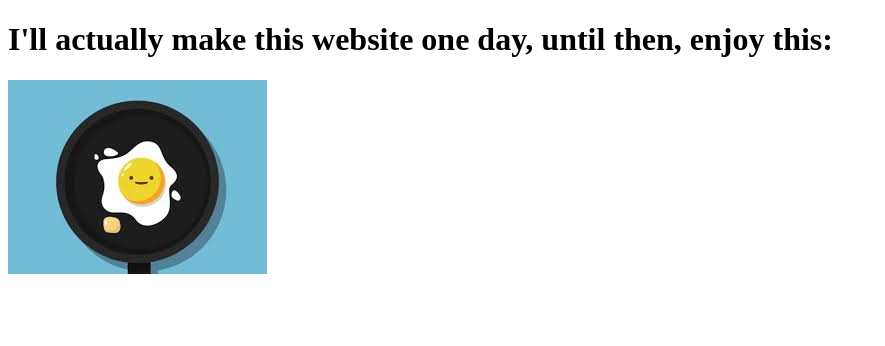
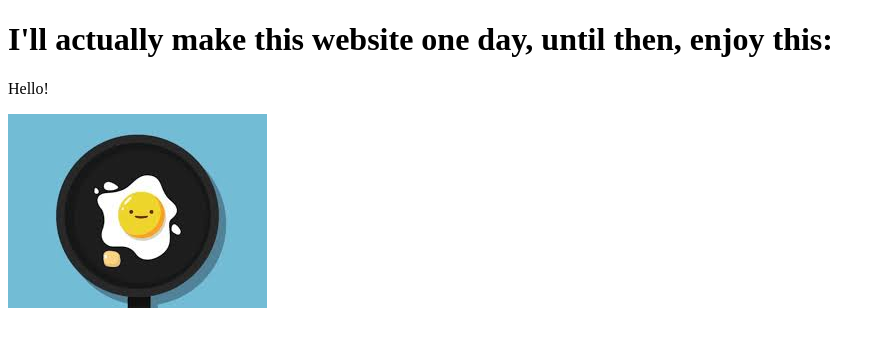
Before and after one commit to DipDabDip/DipDabDip.github.io, a plain HTML site: page index.html in a window 1280 px wide. Shown: the whole page, without its empty margins (0-885 px from the left). Drawn offline with Linux system fonts and the light colour scheme.

Commit message:
Update index.html
im showing people stuff about html and git

```diff
--- a/index.html
+++ b/index.html
@@ -4,6 +4,9 @@
 <h1>
 I'll actually make this website one day, until then, enjoy this:
 </h1>
+<p>
+  Hello!
+  </p>
 <img src="images/stolengif.gif" alt="Egg">
 </body>
 </html>
```
